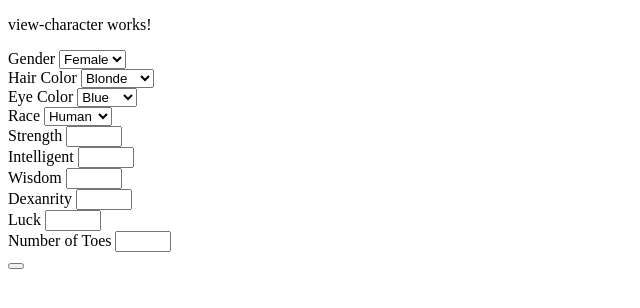
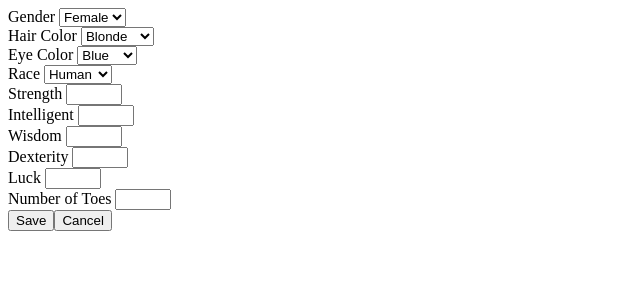
Before and after one commit to larios01/HackathonFrontend, an Angular app in the folder HackathonFront/: page / in a window 1280 px wide. Shown: the top 308 px of the page, without its empty margins (0-640 px from the left). Built offline with nearby package versions, Linux system fonts and the light colour scheme.

Commit message:
updated component names to be consistent

```diff
--- a/HackathonFront/src/app/app.component.html
+++ b/HackathonFront/src/app/app.component.html
@@ -1 +1 @@
-<app-view-character></app-view-character>
+<app-create-character></app-create-character>
--- a/HackathonFront/src/app/app.module.ts
+++ b/HackathonFront/src/app/app.module.ts
@@ -3,13 +3,13 @@ import { BrowserModule } from '@angular/platform-browser';
 
 import { AppRoutingModule } from './app-routing.module';
 import { AppComponent } from './app.component';
-import { ViewCharacterComponent } from './view-character/view-character.component';
+import { CreateCharacterComponent } from './create-character/create-character.component';
 import { ListCharacterComponent } from './list-character/list-character.component';
 
 @NgModule({
   declarations: [
     AppComponent,
-    ViewCharacterComponent,
+    CreateCharacterComponent,
     ListCharacterComponent
   ],
   imports: [
--- a/HackathonFront/src/app/view-character/view-character.component.html
+++ b/HackathonFront/src/app/create-character/create-character.component.html
@@ -1,5 +1,3 @@
-<p>view-character works!</p>
-
 <div class="input-gender">
   Gender
   <select name="gender">
@@ -54,7 +52,7 @@
 </div>
 
 <div class="input-dexterity">
-  Dexanrity
+  Dexterity
   <input type="number" id="Dexterity" name="Dexterity" min="1" max="10" />
 </div>
 
@@ -67,5 +65,5 @@
   <input type="number" id="toeNum" name="toeNum" min="0" max="30" />
 </div>
 
-
-<button></button>
+<button type="button">Save</button>
+<button type="button">Cancel</button>
```
Also changed, not shown: HackathonFront/src/app/create-character/create-character.component.ts (renamed from HackathonFront/src/app/view-character/view-character.component.ts, +4 -4 lines), HackathonFront/src/app/create-character/create-character.component.css (added), 1 other file (tests, documents, lock files or other folders).
